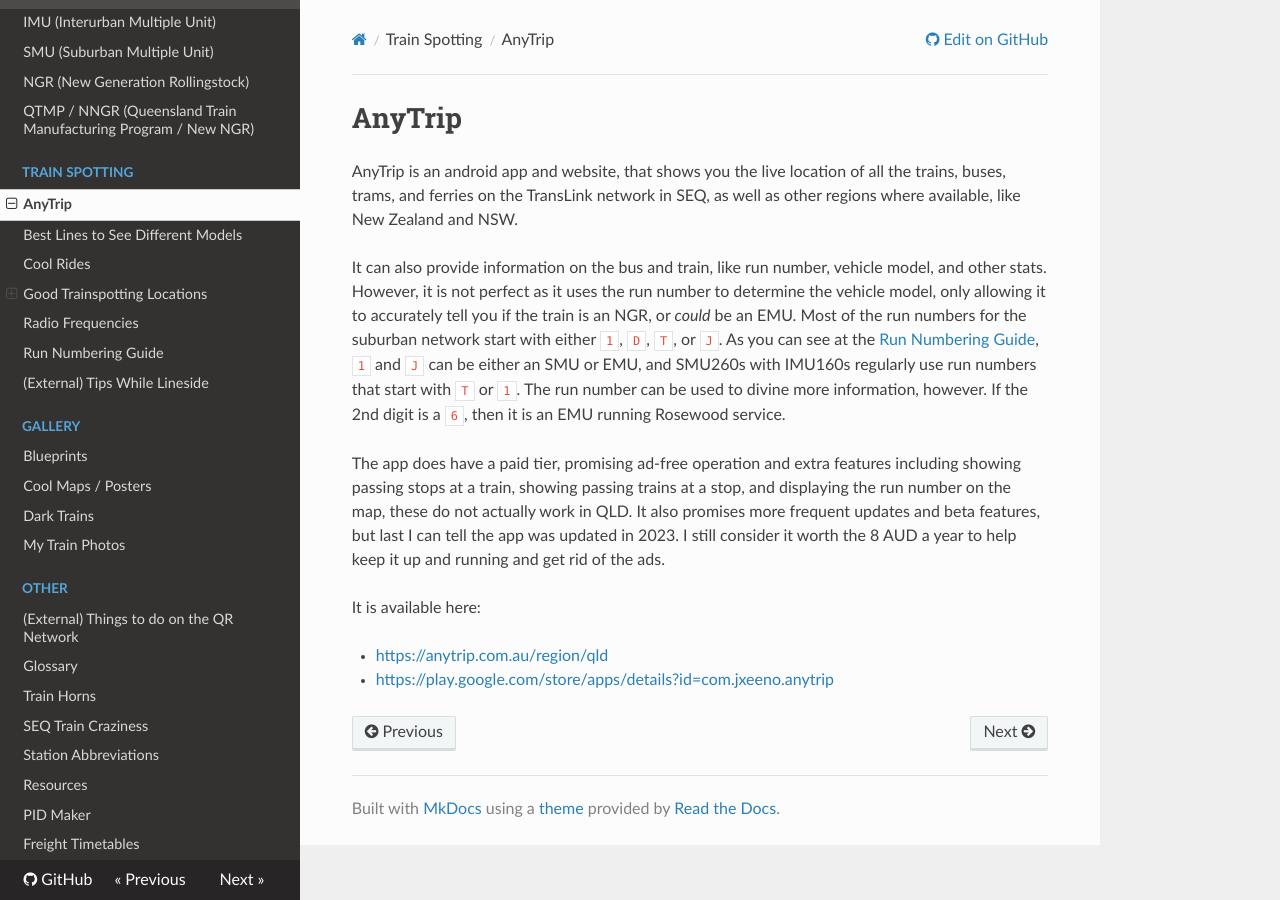
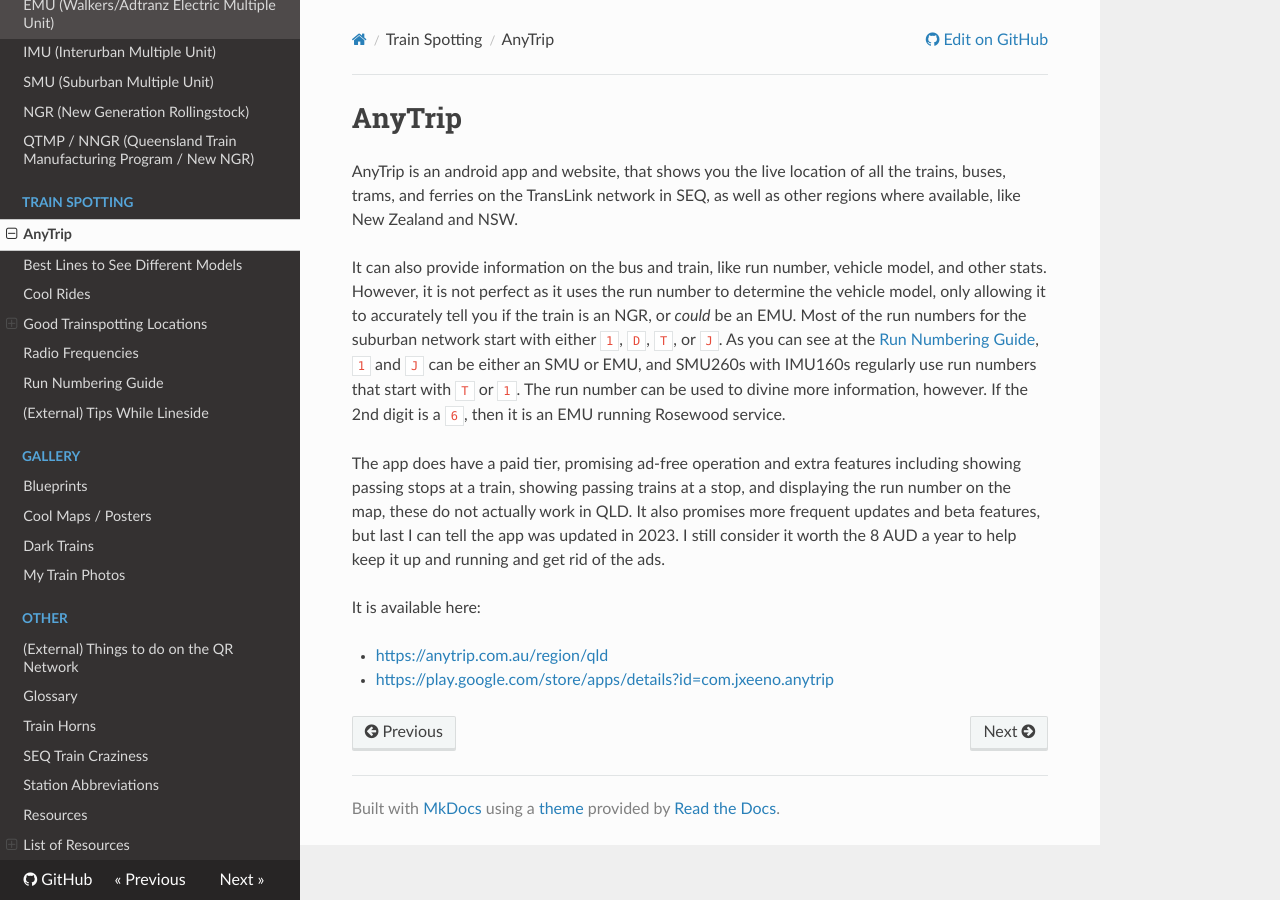
Before and after one commit to SysPoe/train-wiki, an MkDocs documentation site: the page built from docs/Train-Spotting/AnyTrip.md, in a window 1280 px wide. Built offline with MkDocs 1.6.1, drawn with Linux system fonts in a browser that asks for light colours; nearby versions of some CDN libraries.

Commit message:
Update nav tree

```diff
--- a/mkdocs.yml
+++ b/mkdocs.yml
@@ -39,8 +39,9 @@
       - Other/SEQ-Craziness.md
       - Other/Station-Abbreviations.md
       - Other/Resources.md
-      - PID Maker: Other/Resources/PID/index.html
-      - Freight Timetables: FTT/index.md
+      - List of Resources:
+        - PID Maker: Other/Resources/PID/index.html
+        - Freight Timetables: FTT/index.md
 
 markdown_extensions:
   - toc:
```
